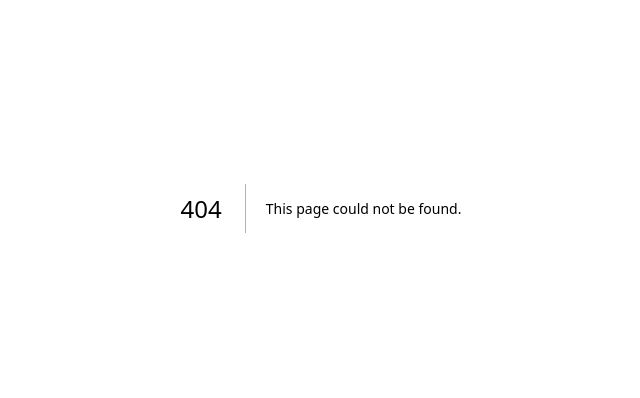
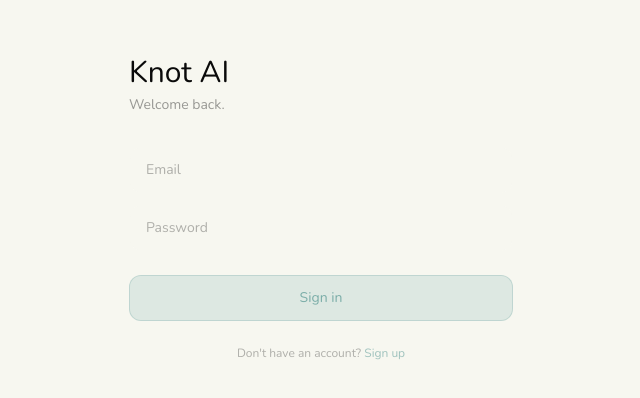
Before and after one commit to AayanTanvir/KnotAI, a Next.js app in the folder knot/: page /login in a window 1280 px wide. Before the commit this address had no page. Shown: the part 192-590 px from the top of the page, without its empty margins (319-959 px from the left). Built offline with nearby package versions, Linux system fonts and the light colour scheme; no server answers.

Commit message:
Simple supabase user authentication

```diff
--- /dev/null
+++ b/knot/lib/supabase.ts
@@ -0,0 +1,6 @@
+import { createBrowserClient } from "@supabase/ssr";
+
+export const supabase = createBrowserClient(
+    process.env.NEXT_PUBLIC_SUPABASE_URL!,
+    process.env.NEXT_PUBLIC_SUPABASE_PUBLISHABLE_KEY!
+);
--- /dev/null
+++ b/knot/lib/supabaseServer.ts
@@ -0,0 +1,17 @@
+import { createServerClient } from "@supabase/ssr";
+import { cookies } from "next/headers";
+
+export const createSupabaseServer = async () => {
+    const cookieStore = await cookies();
+    return createServerClient(
+        process.env.NEXT_PUBLIC_SUPABASE_URL!,
+        process.env.NEXT_PUBLIC_SUPABASE_PUBLISHABLE_KEY!,
+        {
+            cookies: {
+                getAll() {
+                    return cookieStore.getAll();
+                }
+            }
+        }
+    );
+};
--- a/knot/package.json
+++ b/knot/package.json
@@ -13,6 +13,8 @@
     "@google/genai": "^2.8.0",
     "@prisma/adapter-pg": "^7.8.0",
     "@prisma/client": "^7.8.0",
+    "@supabase/ssr": "^0.12.0",
+    "@supabase/supabase-js": "^2.108.2",
     "ai": "^6.0.197",
     "framer-motion": "^12.40.0",
     "lucide-react": "^1.17.0",
--- a/knot/prisma.config.ts
+++ b/knot/prisma.config.ts
@@ -1,5 +1,3 @@
-// This file was generated by Prisma, and assumes you have installed the following:
-// npm install --save-dev prisma dotenv
 import "dotenv/config";
 import { defineConfig, env } from "prisma/config";
 
--- /dev/null
+++ b/knot/src/app/login/page.tsx
@@ -0,0 +1,97 @@
+"use client";
+import { supabase } from "../../../lib/supabase";
+import { useRouter } from "next/navigation";
+import { useState } from "react";
+
+export default function LoginPage() {
+    const router = useRouter();
+    const [email, setEmail] = useState("");
+    const [password, setPassword] = useState("");
+    const [error, setError] = useState<string | null>(null);
+    const [loading, setLoading] = useState(false);
+    const [mode, setMode] = useState<"login" | "signup">("login");
+
+    const handleSubmit = async () => {
+        setLoading(true);
+        setError(null);
+
+        const { error } =
+            mode === "login"
+                ? await supabase.auth.signInWithPassword({ email, password })
+                : await supabase.auth.signUp({ email, password });
+
+        if (error) {
+            setError(error.message);
+            setLoading(false);
+            return;
+        }
+
+        router.push("/chat");
+    };
+
+    return (
+        <div className="w-full h-full flex items-center justify-center bg-background">
+            <div className="flex flex-col gap-6 w-full max-w-sm">
+                {/* Logo */}
+                <div className="flex flex-col gap-1 mb-2">
+                    <h1 className="text-3xl font-nunito text-foreground">Knot AI</h1>
+                    <p className="text-sm font-nunito text-foreground/40">
+                        {mode === "login" ? "Welcome back." : "Create your account."}
+                    </p>
+                </div>
+
+                {/* Fields */}
+                <div className="flex flex-col gap-3">
+                    <input
+                        type="email"
+                        placeholder="Email"
+                        value={email}
+                        onChange={e => setEmail(e.target.value)}
+                        className="w-full bg-foreground-dim border border-foreground-dim
+                                   rounded-xl px-4 py-3 text-foreground font-nunito
+                                   placeholder:text-foreground/30 text-sm
+                                   focus:outline-none focus:border-accent/50
+                                   transition-colors"
+                    />
+                    <input
+                        type="password"
+                        placeholder="Password"
+                        value={password}
+                        onChange={e => setPassword(e.target.value)}
+                        onKeyDown={e => e.key === "Enter" && handleSubmit()}
+                        className="w-full bg-foreground-dim border border-foreground-dim
+                                   rounded-xl px-4 py-3 text-foreground font-nunito
+                                   placeholder:text-foreground/30 text-sm
+                                   focus:outline-none focus:border-accent/50
+                                   transition-colors"
+                    />
+                </div>
+
+                {/* Error */}
+                {error && <p className="text-red-400 text-xs font-nunito">{error}</p>}
+
+                {/* Submit */}
+                <button
+                    onClick={handleSubmit}
+                    disabled={loading}
+                    className="w-full bg-accent/20 hover:bg-accent/30 border border-accent/30
+                               text-accent font-nunito text-sm rounded-xl py-3
+                               transition-colors disabled:opacity-50 disabled:cursor-not-allowed"
+                >
+                    {loading ? "..." : mode === "login" ? "Sign in" : "Create account"}
+                </button>
+
+                {/* Toggle */}
+                <p className="text-center text-xs font-nunito text-foreground/30">
+                    {mode === "login" ? "Don't have an account? " : "Already have an account? "}
+                    <button
+                        onClick={() => setMode(mode === "login" ? "signup" : "login")}
+                        className="text-accent/70 hover:text-accent transition-colors"
+                    >
+                        {mode === "login" ? "Sign up" : "Sign in"}
+                    </button>
+                </p>
+            </div>
+        </div>
+    );
+}
--- a/knot/src/app/page.tsx
+++ b/knot/src/app/page.tsx
@@ -1,13 +1,28 @@
+import { redirect } from "next/navigation";
+import { createSupabaseServer } from "../../lib/supabaseServer";
 import Button from "@/components/Button";
 import { ArrowUpRight } from "lucide-react";
+import LogoutBtn from "@/components/LogoutBtn";
 
-export default function Home() {
+export default async function Home() {
+    const supabase = await createSupabaseServer();
+    const {
+        data: { user }
+    } = await supabase.auth.getUser();
+
+    if (!user) redirect("/login");
+
     return (
         <div className="w-full h-full flex items-center justify-center bg-background">
-            <div className="min-w-1/2 min-h-1/2 rounded-2xl border-foreground-dim border
-                            flex justify-center items-center flex-col"
+            <div
+                className="min-w-1/2 min-h-1/2 rounded-2xl border-foreground-dim border
+                            flex justify-center items-center flex-col gap-4"
             >
-                <Button href="/chat" icon={<ArrowUpRight />}>Start Chatting</Button>
+                <p className="text-sm font-nunito text-foreground/40">{user.email}</p>
+                <Button href="/chat" icon={<ArrowUpRight />}>
+                    Go to Chat
+                </Button>
+                <LogoutBtn />
             </div>
         </div>
     );
--- /dev/null
+++ b/knot/src/components/LogoutBtn.tsx
@@ -0,0 +1,20 @@
+"use client";
+import { supabase } from "../../lib/supabase";
+import { useRouter } from "next/navigation";
+
+export default function LogoutBtn() {
+    const router = useRouter();
+    const handleLogout = async () => {
+        await supabase.auth.signOut();
+        router.push("/login");
+    };
+
+    return (
+        <button
+            onClick={handleLogout}
+            className="text-sm font-nunito text-foreground/40 hover:text-foreground transition-colors"
+        >
+            Sign out
+        </button>
+    );
+}
```
Also changed, not shown: 2 other files (tests, documents, lock files or other folders).
